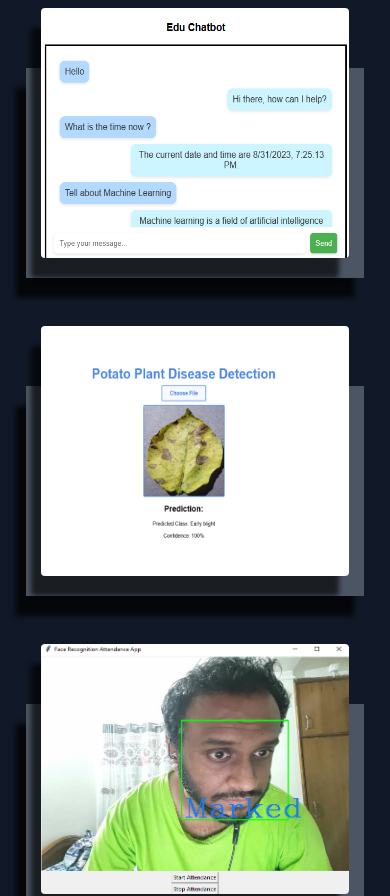
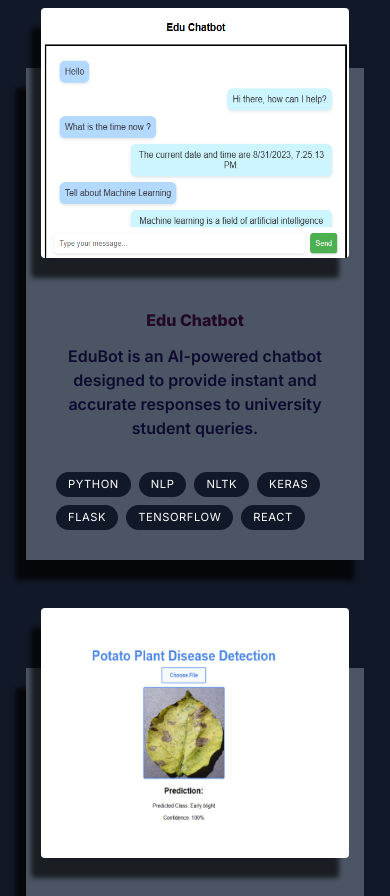
Before and after one commit to Akib-Raihan-4/Portfolio, a Next.js app: page / in a window 390 px wide. Shown: the part 2529-3425 px from the top of the page. Built offline with nearby package versions, Linux system fonts and the light colour scheme; a web font is replaced by a local one.

Commit message:
some changes to Project Mobile

```diff
--- a/components/indi-project.tsx
+++ b/components/indi-project.tsx
@@ -5,20 +5,11 @@ import Image from 'next/image'
 import { useScroll, motion, useTransform } from 'framer-motion'
 import React, { useRef } from 'react'
 import styles from './project.module.css'
+import { useMediaQuery } from 'react-responsive';
 
 type ProjectProps = (typeof projectsData)[number];
 
-
-const MobileProject = () =>{
-    return(
-        <div> </div>
-    )
-}
-
-
-
-export default function Project
-    ({
+export default function Project({
     title,
     description,
     tags,
@@ -29,10 +20,8 @@ export default function Project
         const {scrollYProgress} = useScroll({
             target: ref,
             offset:["0 1", "1.33 1"]
-        }
-    )
-
-
+        })
+        const isMobile = useMediaQuery({ maxWidth: 640 });
     return(
         <motion.div
          ref= {ref}
@@ -45,7 +34,7 @@ export default function Project
                     <div className={`${styles.imgBx}`}>
                         <Image src={imageUrl} alt={title} quality={95} className={`${styles.img}`}/>
                     </div>
-                    <div className={`${styles.content}`}>
+                    <div className={` ${isMobile ? styles.mobileContent : styles.content}`}>
                         <a href={href} target='blank'>
                             <h2 className='font-extrabold text-[#220824] pb-3'>{title}</h2>
 
--- a/components/project.module.css
+++ b/components/project.module.css
@@ -21,10 +21,13 @@
     transition: 0.8s ease-in-out;
 }
 @media (max-width: 1280px){
-    .container .card:hover{
+    .container .card{
         height: fit-content;
     }
+
 }
+
+
 
 .cards{
     position: relative;
@@ -87,3 +90,14 @@
     margin-top: -40px;
     transition-delay: 0.3s;
 }
+
+
+
+
+.mobileContent{
+    position: relative;
+    margin-top: -40px;
+    padding: 10px 15px;
+    text-align: center;
+    color: #111;
+}
--- a/package.json
+++ b/package.json
@@ -26,6 +26,7 @@
     "react-icons": "^4.10.1",
     "react-intersection-observer": "^9.5.2",
     "react-multi-carousel": "^2.6.2",
+    "react-responsive": "^9.0.2",
     "react-responsive-carousel": "^3.2.23",
     "tailwindcss": "3.3.3",
     "typescript": "5.1.6"
```
Also changed, not shown: 1 other file (tests, documents, lock files or other folders). Lines whose indentation alone changed are shown as unchanged.
